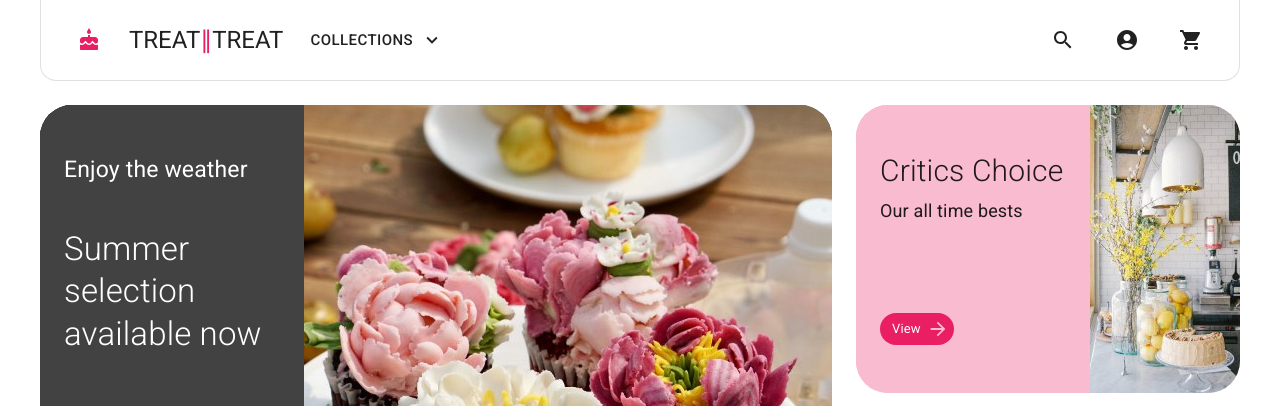
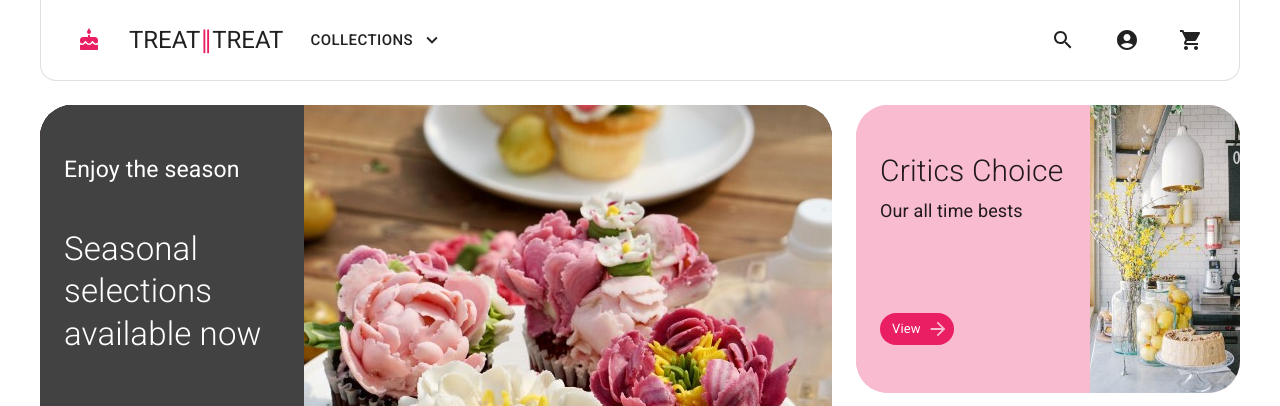
Before and after one commit to john-zhuangzhuang-li/treat-or-treat, a React (Create React App) app: page / in a window 1280 px wide. Shown: the top 406 px of the page. Built offline with nearby package versions, Linux system fonts and the light colour scheme.

Commit message:
Minor text update

```diff
--- a/src/components/layout/MainHero.js
+++ b/src/components/layout/MainHero.js
@@ -37,8 +37,8 @@ const MainHero = () => {
         previewSrc={theme.images.promoMainPreview}
         dataLinkTo={"/group/seasonal"}
         onPromoClick={handlePromoClick}
-        titleMain="Enjoy the weather"
-        titleSub="Summer selection available now"
+        titleMain="Enjoy the season"
+        titleSub="Seasonal selections available now"
       />
       <PromoCard
         variant="small"
```
